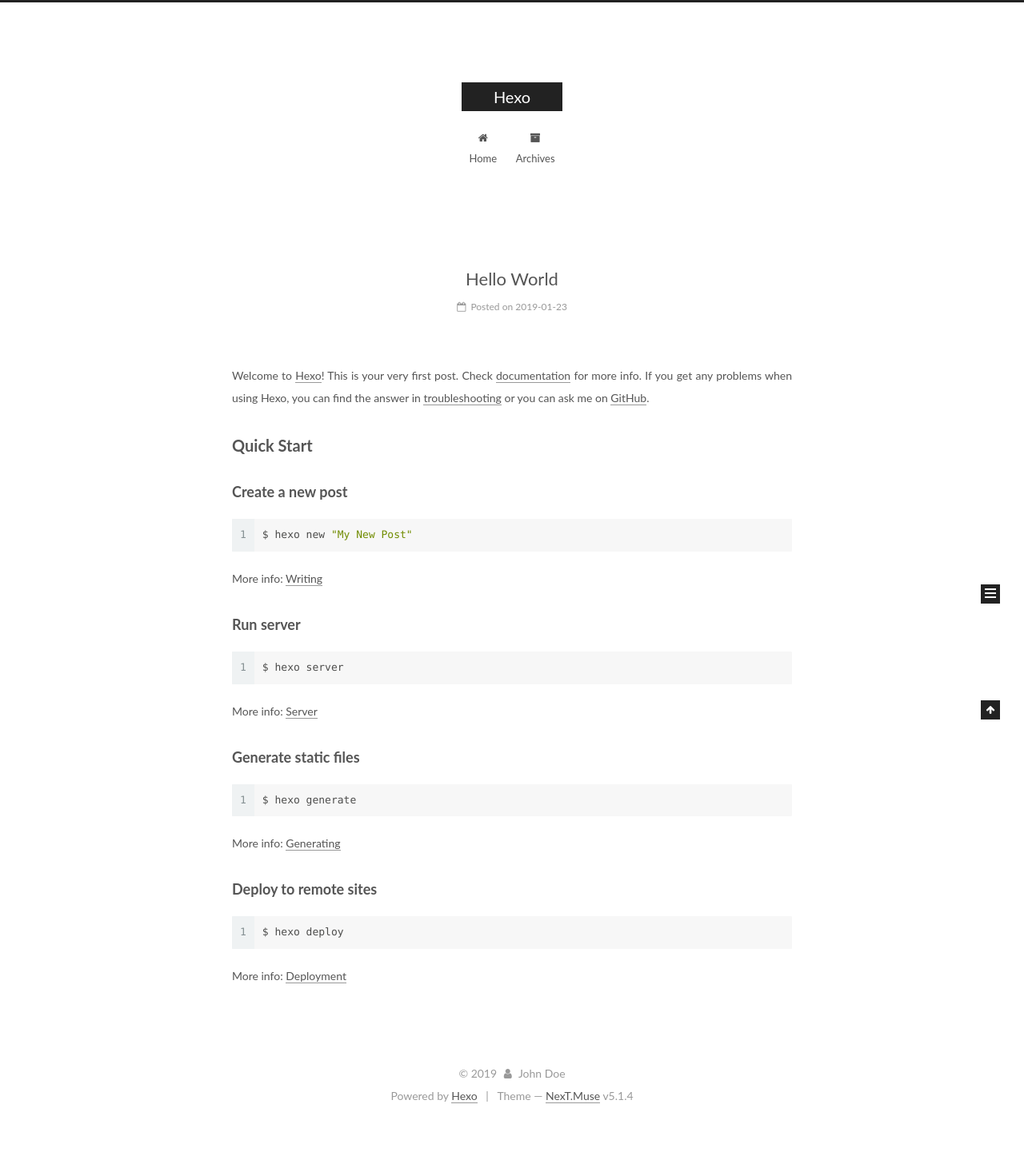
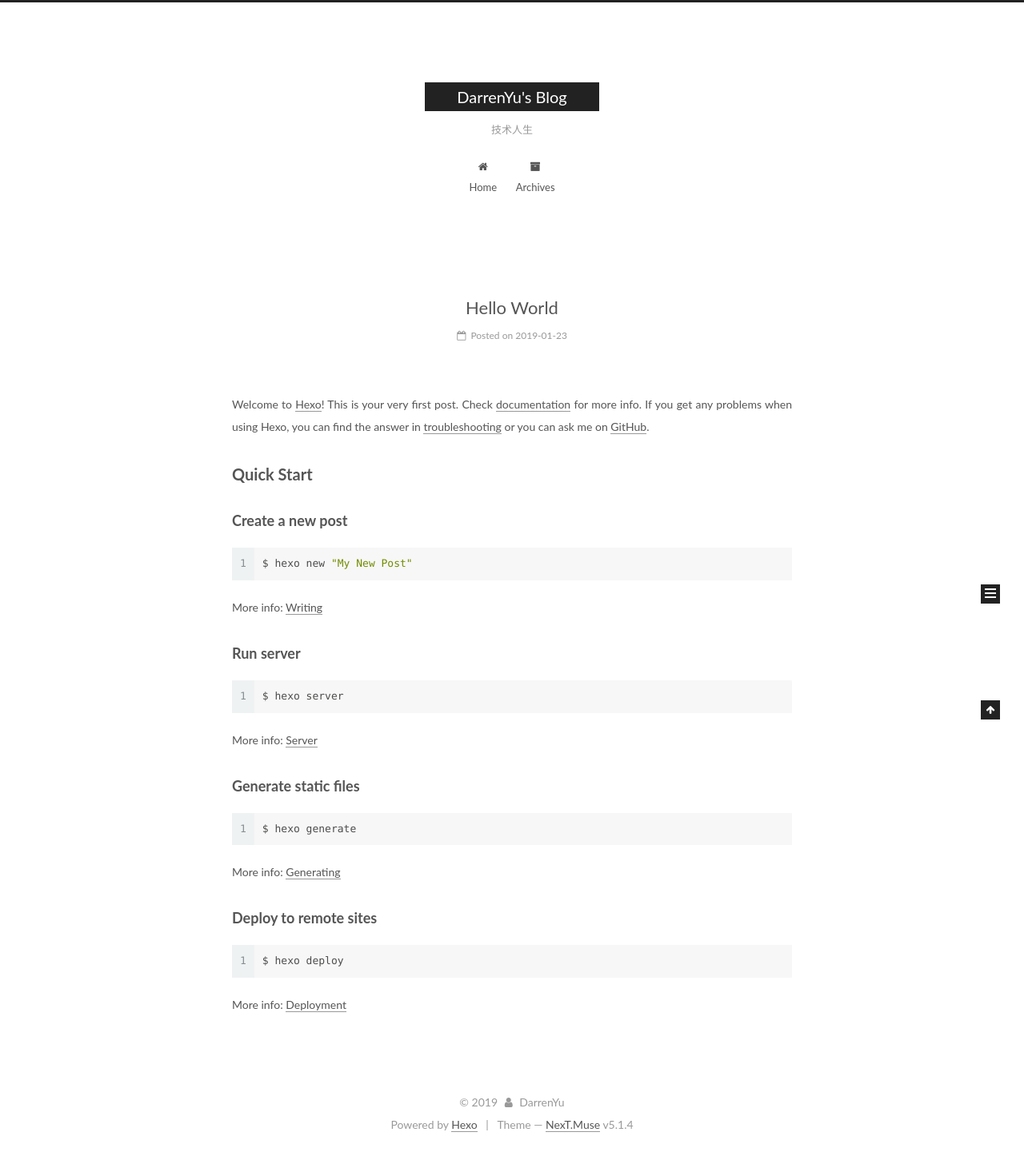
Before and after one commit to HaoYuDarren/HaoYuDarren.github.io, a plain HTML site: page index.html in a window 1280 px wide. Shown: the whole page at 80% size. Before the commit the page ends 1405 px from the top, so only its background shows below. Drawn offline with Linux system fonts and the light colour scheme.

Commit message:
Site updated: 2019-01-23 19:24:38

```diff
--- a/css/main.css
+++ b/css/main.css
@@ -1822,7 +1822,7 @@ pre .javascript .function {
   width: 4px;
   height: 4px;
   border-radius: 50%;
-  background: #50ff6a;
+  background: #8ae4ff;
 }
 .links-of-blogroll {
   font-size: 13px;
--- a/index.html
+++ b/index.html
@@ -79,13 +79,14 @@
 
 
 
+<meta name="keywords" content="blog java">
 <meta property="og:type" content="website">
-<meta property="og:title" content="Hexo">
-<meta property="og:url" content="http://yoursite.com/index.html">
-<meta property="og:site_name" content="Hexo">
+<meta property="og:title" content="DarrenYu&#39;s Blog">
+<meta property="og:url" content="http://darreny.top/index.html">
+<meta property="og:site_name" content="DarrenYu&#39;s Blog">
 <meta property="og:locale" content="default">
 <meta name="twitter:card" content="summary">
-<meta name="twitter:title" content="Hexo">
+<meta name="twitter:title" content="DarrenYu&#39;s Blog">
 
 
 
@@ -115,13 +116,13 @@
 
 
 
-  <link rel="canonical" href="http://yoursite.com/">
+  <link rel="canonical" href="http://darreny.top/">
 
 
 
 
 
-  <title>Hexo</title>
+  <title>DarrenYu's Blog</title>
 
 
 
@@ -152,12 +153,12 @@
     <div class="custom-logo-site-title">
       <a href="/" class="brand" rel="start">
         <span class="logo-line-before"><i></i></span>
-        <span class="site-title">Hexo</span>
+        <span class="site-title">DarrenYu's Blog</span>
         <span class="logo-line-after"><i></i></span>
       </a>
     </div>
 
-        <p class="site-subtitle"></p>
+        <p class="site-subtitle">技术人生</p>
 
   </div>
 
@@ -229,16 +230,16 @@
 
 
   <div class="post-block">
-    <link itemprop="mainEntityOfPage" href="http://yoursite.com/2019/01/23/hello-world/">
+    <link itemprop="mainEntityOfPage" href="http://darreny.top/2019/01/23/hello-world/">
 
     <span hidden itemprop="author" itemscope="" itemtype="http://schema.org/Person">
-      <meta itemprop="name" content="John Doe">
+      <meta itemprop="name" content="DarrenYu">
       <meta itemprop="description" content="">
       <meta itemprop="image" content="/images/avatar.gif">
     </span>
 
     <span hidden itemprop="publisher" itemscope="" itemtype="http://schema.org/Organization">
-      <meta itemprop="name" content="Hexo">
+      <meta itemprop="name" content="DarrenYu's Blog">
     </span>
 
 
@@ -379,7 +380,7 @@
         <div class="site-overview">
           <div class="site-author motion-element" itemprop="author" itemscope="" itemtype="http://schema.org/Person">
 
-              <p class="site-author-name" itemprop="name">John Doe</p>
+              <p class="site-author-name" itemprop="name">DarrenYu</p>
               <p class="site-description motion-element" itemprop="description"></p>
           </div>
 
@@ -435,7 +436,7 @@
   <span class="with-love">
     <i class="fa fa-user"></i>
   </span>
-  <span class="author" itemprop="copyrightHolder">John Doe</span>
+  <span class="author" itemprop="copyrightHolder">DarrenYu</span>
 
 
 </div>
```
Also changed, not shown: 2019/01/23/hello-world/index.html (+12 -11 lines), archives/2019/01/index.html (+11 -10 lines), archives/2019/index.html (+11 -10 lines), archives/index.html (+11 -10 lines).
